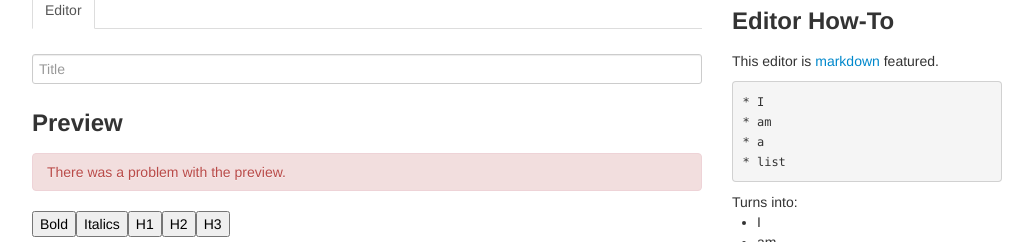
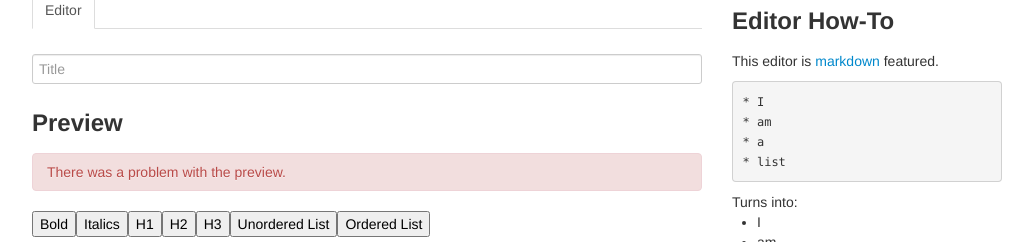
Before and after one commit to CrispyCabot/440Project, a Flask app: page /edit/1/ in a window 1280 px wide. Shown: the part 179-421 px from the top of the page, without its empty margins (123-1156 px from the left). Run offline with Flask 2, Linux system fonts and the light colour scheme; data that the repository does not hold is empty; some libraries are stand-ins or nearby versions.

Commit message:
unordered and ordered lists added

```diff
--- a/wiki/web/templates/editor.html
+++ b/wiki/web/templates/editor.html
@@ -22,6 +22,8 @@
                     <button type="button" onclick="hContent('#')" class="editor-btn">H1</button>
                     <button type="button" onclick="hContent('##')" class="editor-btn">H2</button>
                     <button type="button" onclick="hContent('###')" class="editor-btn">H3</button>
+                    <button type="button" onclick="hContent('*')" class="editor-btn">Unordered List</button>
+                    <button type="button" onclick="hContent('1.')" class="editor-btn">Ordered List</button>
                 </div>
 			    {{ input(form.body, placeholder="Markdown", class="span7", rows="10", id="editor-text") }}
             </div>
@@ -203,7 +205,6 @@
         showPreview();
     }
 
-
     document.getElementById("editor-text").addEventListener("keyup", (event) => {
         showPreview();
     });
```
